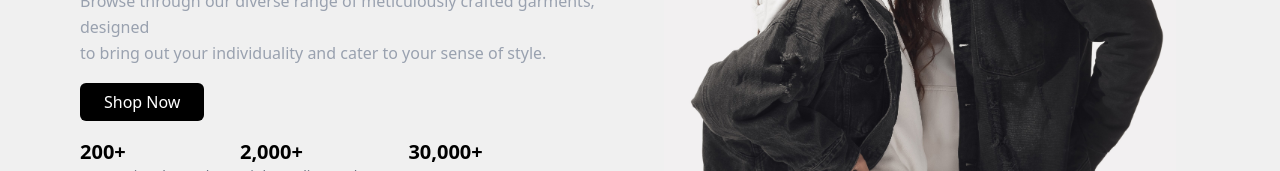
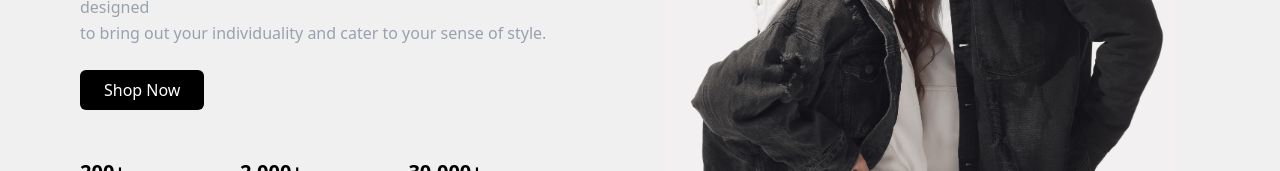
Before and after one commit to Claudius26/shoppingco, a React (Vite) app: page / in a window 1280 px wide. Shown: the part 460-631 px from the top of the page. Built offline with nearby package versions, Linux system fonts and the light colour scheme; no server answers.

Commit message:
updated homeview

```diff
--- a/src/components/Home/Home.jsx
+++ b/src/components/Home/Home.jsx
@@ -17,7 +17,10 @@ const HomeView = () => {
             to bring out your individuality and cater to your sense of style.
           </p>
         </div>
-        <Link to="/shop" className="bg-black text-white px-6 py-2 rounded-md hover:bg-gray-800 transition w-full md:w-auto text-center">
+        <Link
+          to="/shop"
+          className="bg-black text-white px-6 py-2 rounded-md hover:bg-gray-800 transition w-full md:w-auto inline-block text-center"
+        >
           Shop Now
         </Link>
         <div className="pt-6 flex flex-col items-center md:flex-row md:justify-start md:space-x-6 md:items-start">
```
